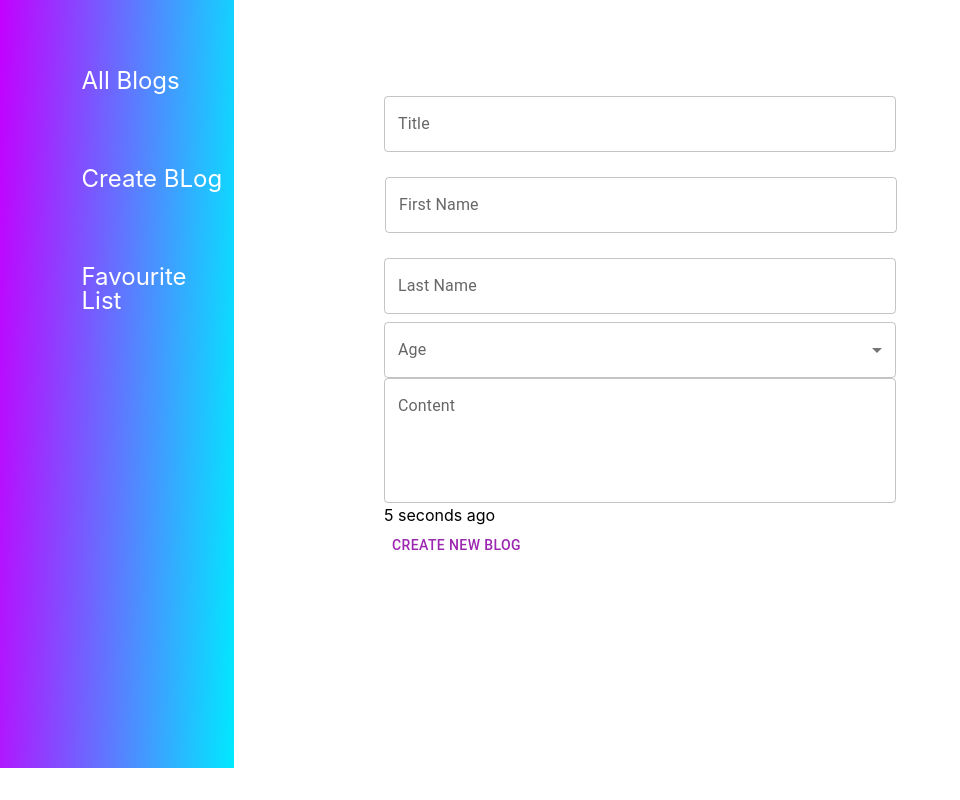
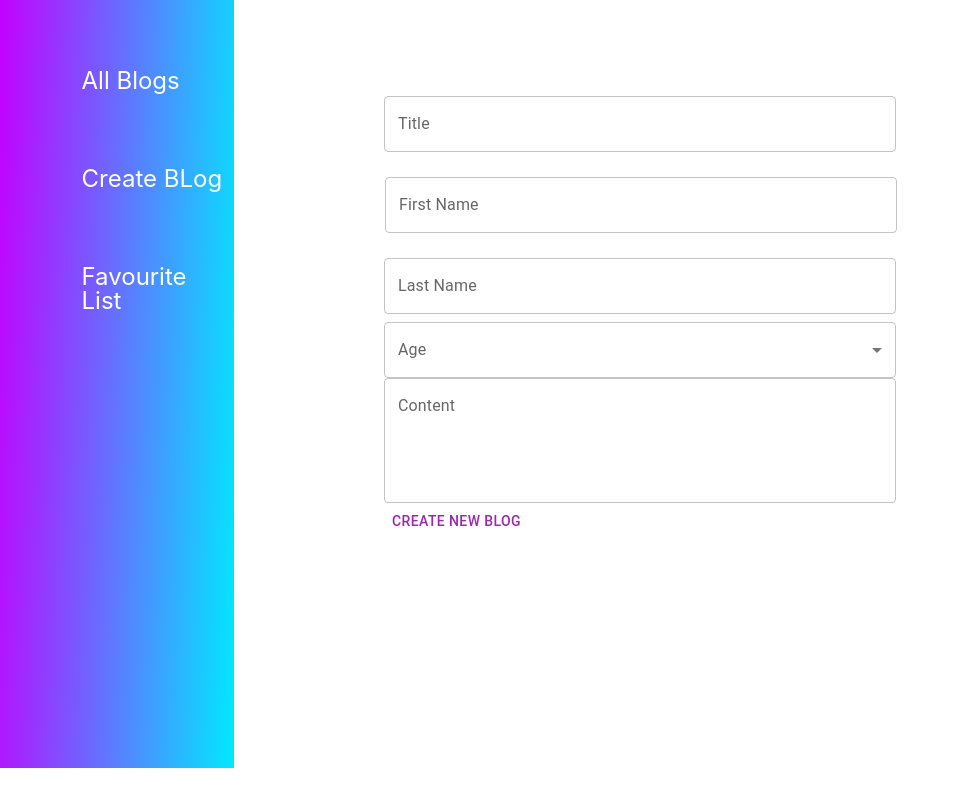
Before and after one commit to hamza-c247/vite-project, a React (Vite) app: page /AddPosts in a window 1280 px wide. Shown: the whole page, without its empty margins (0-960 px from the left). Built offline with nearby package versions, Linux system fonts and the light colour scheme.

Commit message:
fixed time

```diff
--- a/src/Components/AddPosts.jsx
+++ b/src/Components/AddPosts.jsx
@@ -38,7 +38,7 @@ const AddPosts = () => {
       Title: "",
       category: age,
       content: "",
-      created_time:year2002,
+      created_time:new Date(),
     },
   });
   const handleChange = (event) => {
@@ -165,15 +165,7 @@ const AddPosts = () => {
                 />
               )}
             />
-            <Controller
-              control={control}
-              name="time"
-              render={({ field }) => (
-                <Box sx={{ minWidth: 120 }}>
-                  <TimeAgo date={year2002} {...field} />
-                </Box>
-              )}
-            />
+
             <Button type="submit" color="secondary">
               Create new Blog
             </Button>
```
